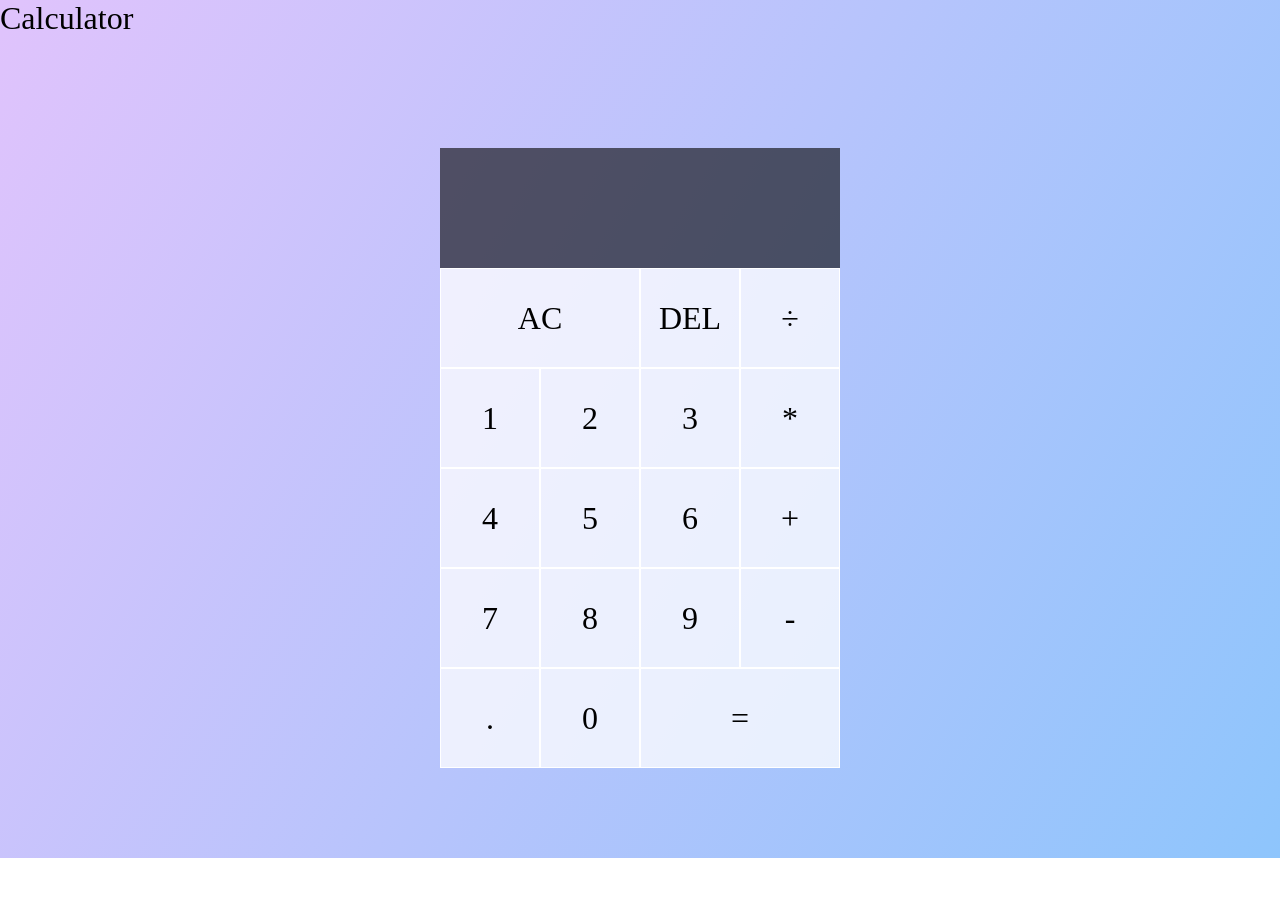
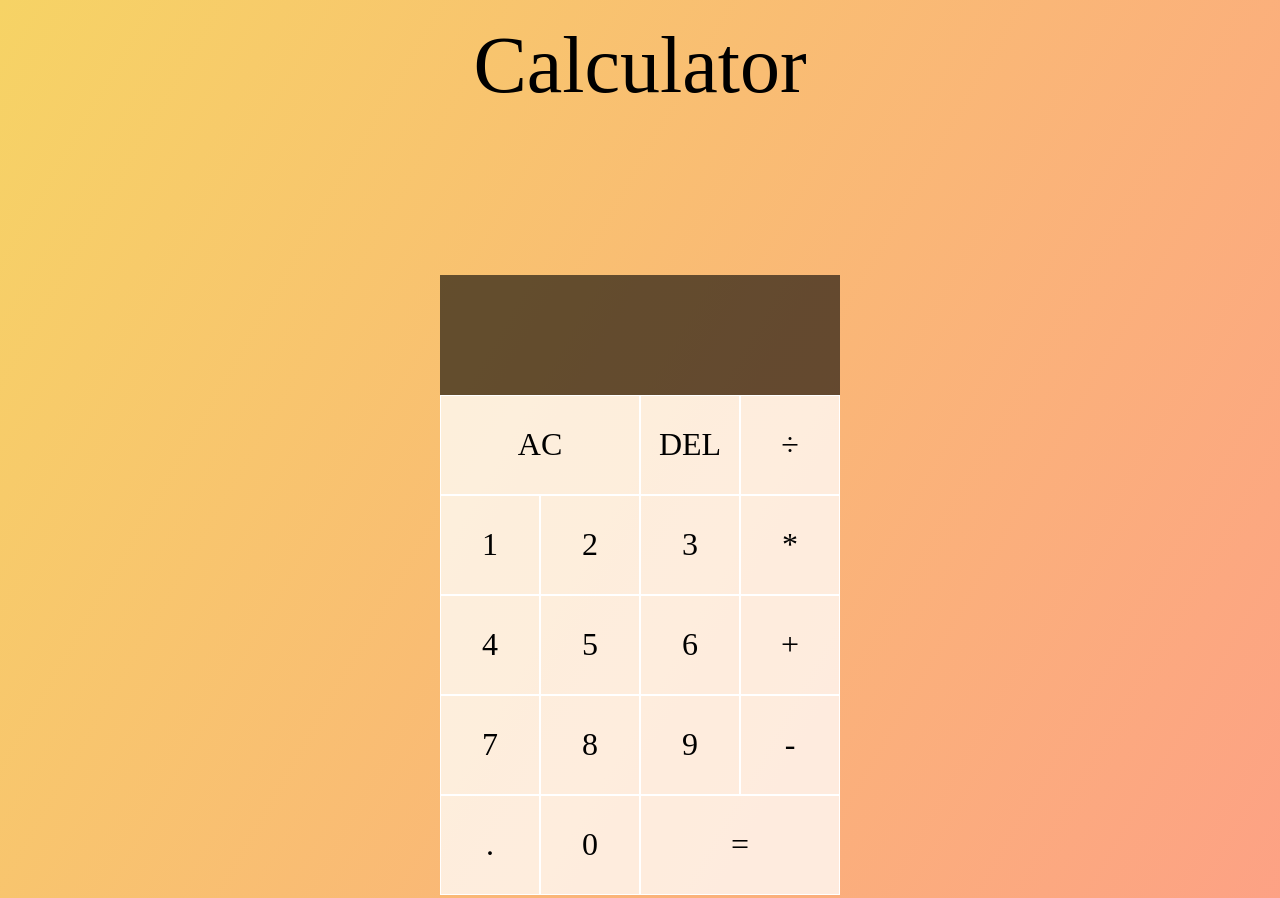
Before and after one commit to raihed101/calculator_project_new, a plain HTML site: page index.html in a window 1280 px wide. Shown: the top 898 px of the page. Before the commit the page ends 858 px from the top, so only its background shows below. Drawn offline with Linux system fonts and the light colour scheme.

Commit message:
updated files

```diff
--- a/style.css
+++ b/style.css
@@ -6,10 +6,16 @@
   font-weight: normal;
 }
 
+h1 {
+  text-align: center;
+  padding: 20px;
+  font-size: 80px;
+}
+
 body {
   padding: 0;
   margin: 0;
-  background: linear-gradient(120deg, #e0c3fc 0%, #8ec5fc 100%);
+  background-image: linear-gradient(120deg, #f6d365 0%, #fda085 100%);
 }
 
 .calculator-grid {
```
Also changed, not shown: index.html (+1 -1 lines).
